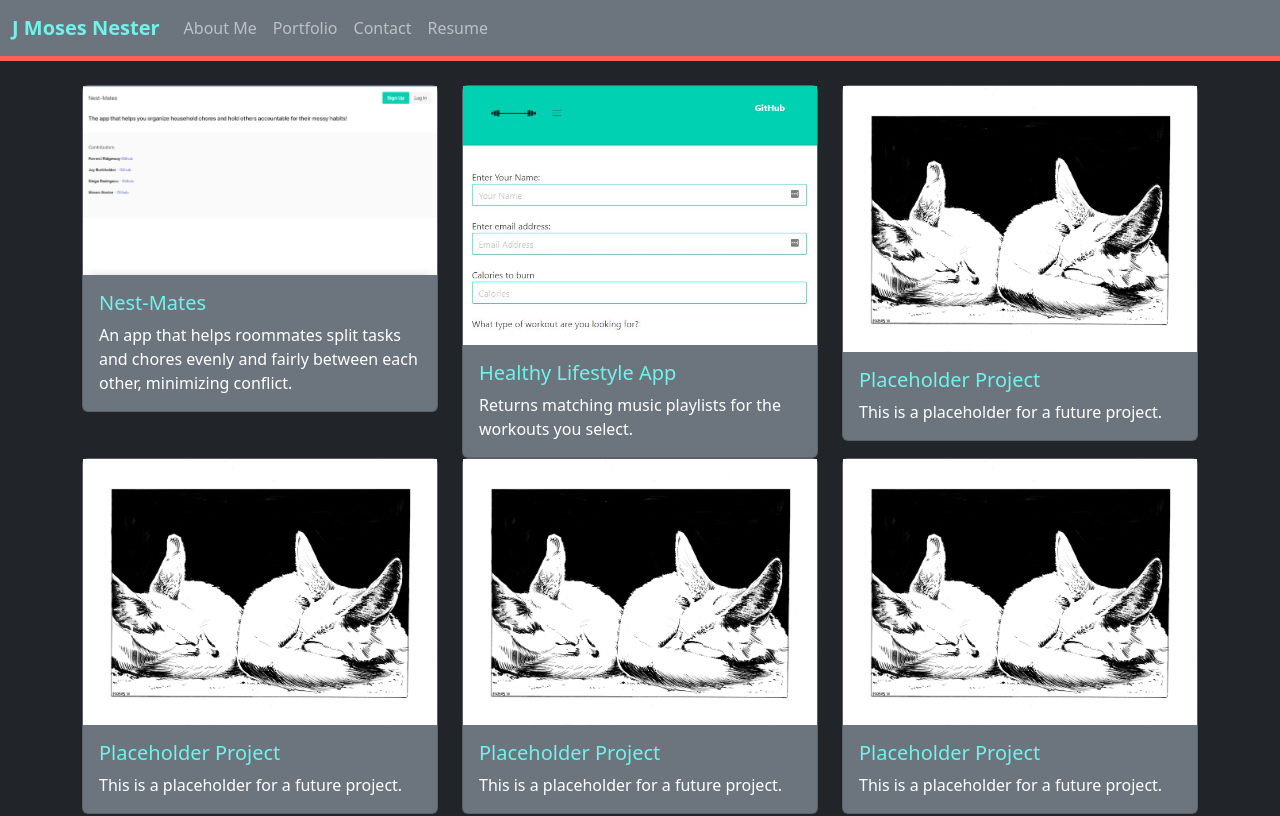
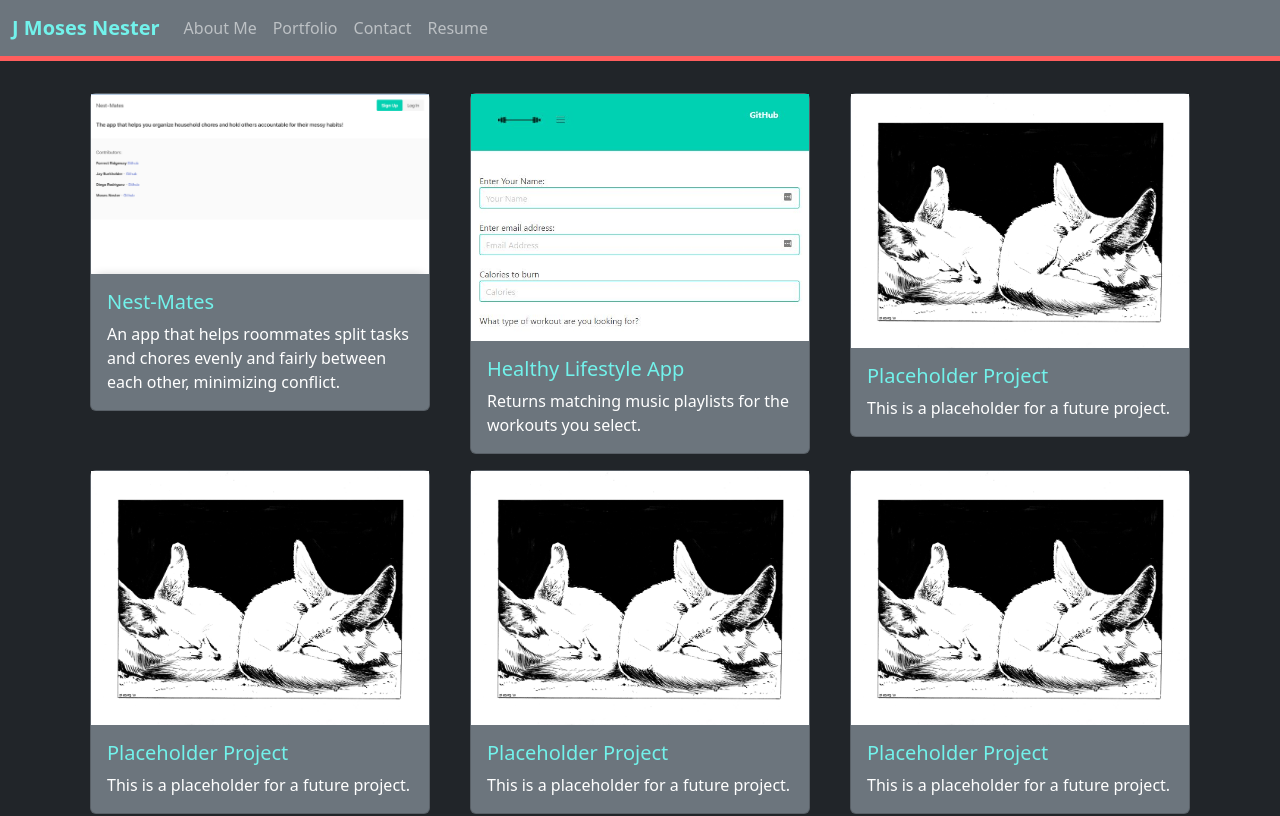
Before and after one commit to MosNes/react-portfolio, a React (Create React App) app in the folder client/: page / in a window 1280 px wide. Shown: the top 816 px of the page. Built offline with nearby package versions, Linux system fonts and the light colour scheme.

Commit message:
fixed margins on project cards

```diff
--- a/client/src/components/Project/index.js
+++ b/client/src/components/Project/index.js
@@ -6,7 +6,7 @@ import { Card, Col, CardBody, CardTitle, CardText } from "reactstrap";
 const Project = ( {project} ) => {
     return(
         <Col md="4">
-            <Card color="secondary" inverse={true}>
+            <Card color="secondary" inverse={true} className="m-2">
                 <img alt={project.name} src={require(`../../assets/images/project-images/${project.imageFile}`)} />
                 <CardBody>
                     <CardTitle tag="h5">
```
